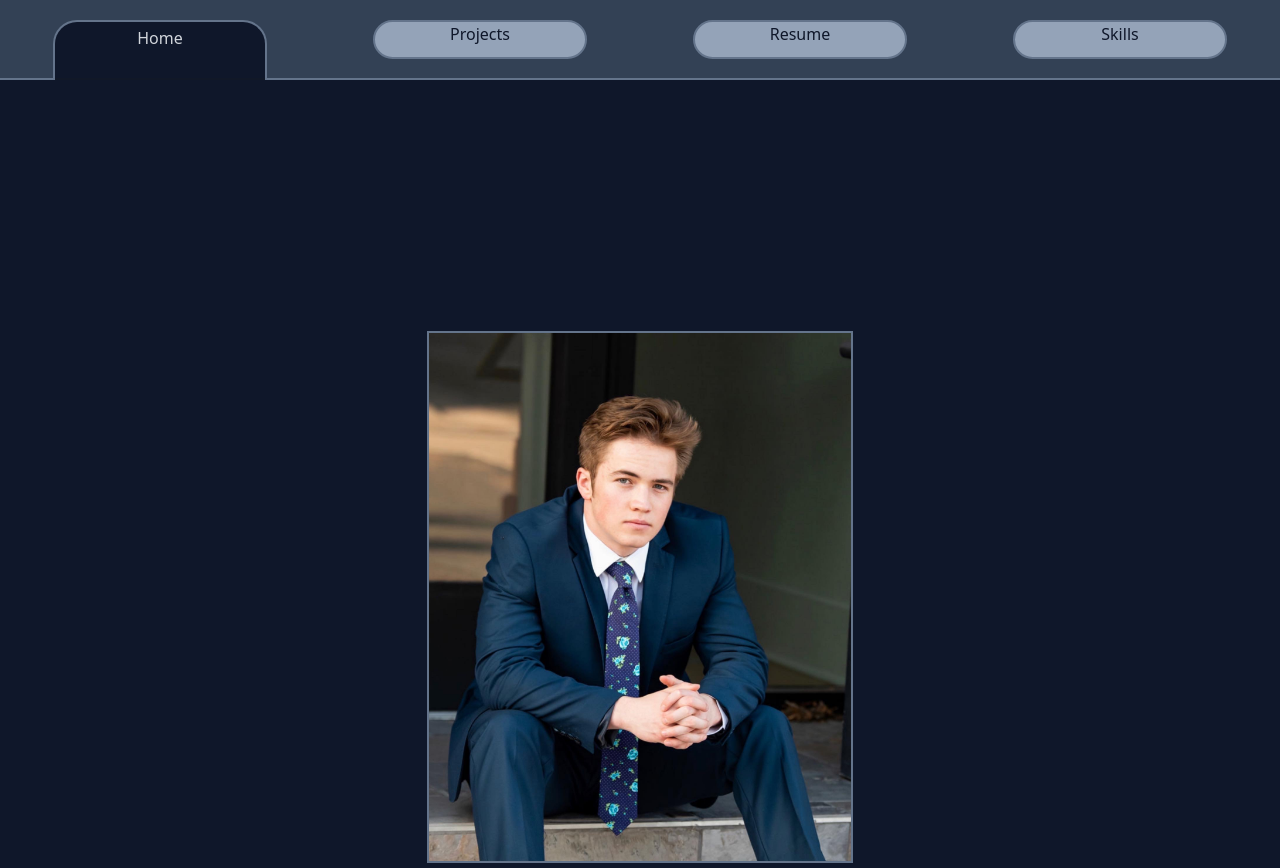
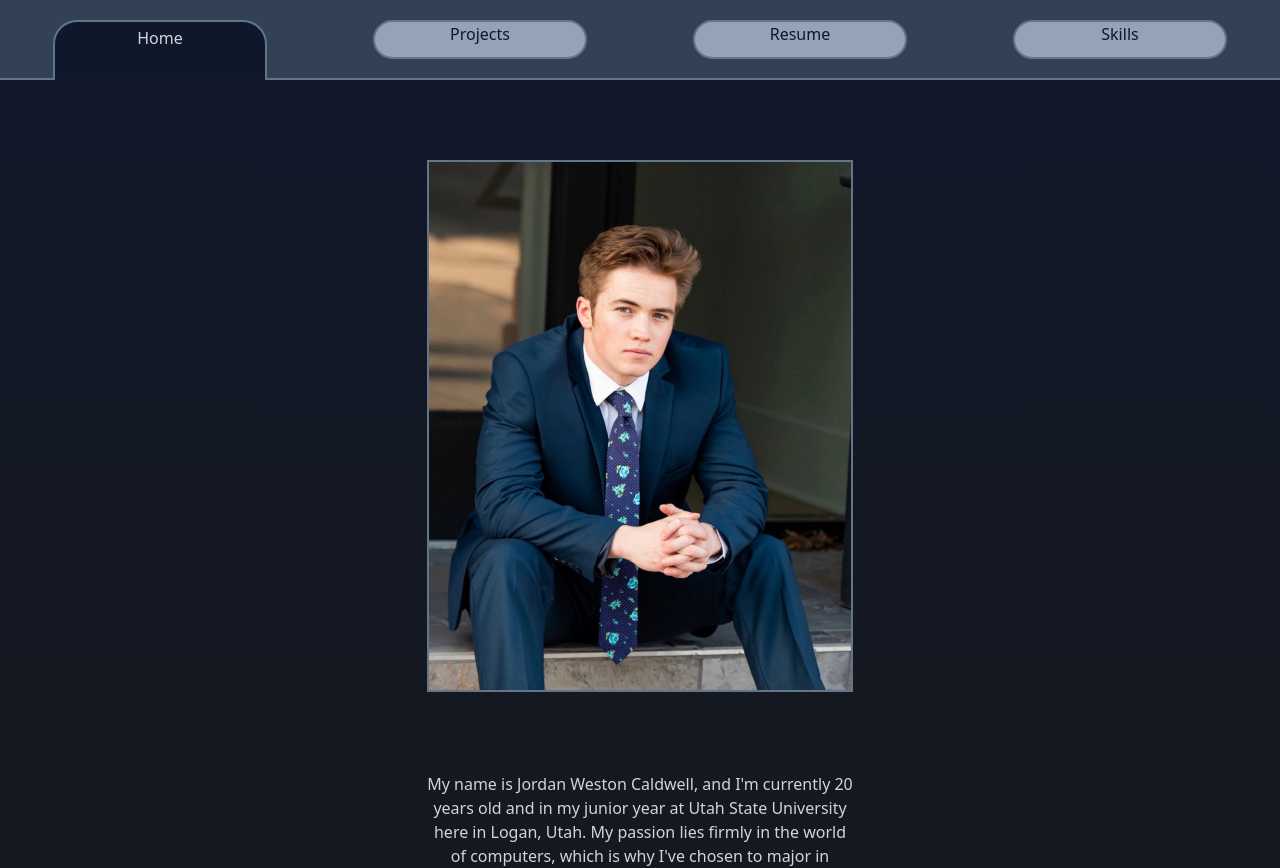
Before and after one commit to DANsVAN/realy_the_last_tryportful, a Next.js app: page / in a window 1280 px wide. Shown: the top 868 px of the page. Built offline with nearby package versions, Linux system fonts and the light colour scheme.

Commit message:
worked on nav bar3

```diff
--- a/app/Projects/page.jsx
+++ b/app/Projects/page.jsx
@@ -3,7 +3,7 @@ import cardGame from "../images/Screenshot 2024-02-02 174501.png";
 import maths from "../images/Screenshot 2024-02-02 190925.png";
 export default function page1() {
   return (
-    <div className=" grid h-screen items-center justify-items-center grid-flow-row grid-cols-3 place-content-center justify-center my-4 sm:my-6 md:my-12 lg:my-32 xl:my-80 gap-32 mx-24 sm:mx-32 md:mx-48 lg:mx-64 lg:gap-x-64 xl:mx-80 2xl:mx-96">
+    <div className=" grid h-screen items-center justify-items-center grid-flow-row grid-cols-3 place-content-center justify-center my-4 sm:my-6 md:my-12 lg:my-32 xl:my-80 gap-32 mx-24 sm:mx-32 md:mx-48 lg:mx-64 lg:gap-x-64 xl:mx-80 2xl:mx-96 scroll-py-96 ">
       <Projects
         img={cardGame}
         url="https://no-mercy-card-game.vercel.app/"
--- a/app/Resume/page.jsx
+++ b/app/Resume/page.jsx
@@ -3,13 +3,13 @@ import ResumeImg from "../images/JORDAN_CALDWELL_Resume (4)-1.png";
 import Image from "next/image";
 export default function page1() {
   return (
-    <div className="absolute inset-0 mx-auto my-auto bg-transparent lg:w-3/6 lg:h-3/6 sm:w-4/6 sm:h-4/6 w-5/6 h-5/6 text-center py-10">
+    <div className="py-28 inset-0 mx-auto my-auto lg:w-3/6 lg:h-3/6 sm:w-4/6 sm:h-4/6 w-5/6 h-5/6 text-center -z-50 relative">
       <Image
         src={ResumeImg}
         alt="Resume"
         width={2000}
         height={3000}
-        className=""
+        className=" pb-10"
       />
     </div>
   );
--- a/app/Skills/page.jsx
+++ b/app/Skills/page.jsx
@@ -12,7 +12,7 @@ import { motion } from "framer-motion";
 
 export default function page1() {
   return (
-    <div className=" grid h-screen items-center justify-items-center grid-flow-row grid-cols-3 place-content-center justify-center my-4 sm:my-6 md:my-12 lg:my-32 xl:my-80 gap-20 mx-24 sm:mx-32 md:mx-48 lg:mx-64 xl:mx-80 2xl:mx-96">
+    <div className=" grid h-screen items-center justify-items-center grid-flow-row grid-cols-3 place-content-center justify-center my-4 sm:my-6 md:my-12 lg:my-32 xl:my-80 gap-20 mx-24 sm:mx-32 md:mx-48 lg:mx-64 xl:mx-80 2xl:mx-96 ">
       <GrideTile img={jsImg}></GrideTile>
       <GrideTile img={pythonimg}></GrideTile>
       <GrideTile img={Cppimg}></GrideTile>
--- a/app/layout.jsx
+++ b/app/layout.jsx
@@ -8,8 +8,9 @@ export const metadata = {
 export default function RootLayout({ children }) {
   return (
     <html lang="en">
-      <body className="text-gray-300 bg-slate-900 bg-auto bg-no-repeat bg-center border-slate-500 ">
+      <body className="text-gray-300 border-slate-500">
         <NavBar></NavBar>
+
         {children}
       </body>
     </html>
--- a/app/page.jsx
+++ b/app/page.jsx
@@ -4,7 +4,7 @@ import NavBar from "@/components/NavBar";
 import Image from "next/image";
 export default function HomePage() {
   return (
-    <div className="absolute inset-0 mx-auto my-auto bg-transparent lg:w-2/6 lg:h-2/6 sm:w-4/6 sm:h-4/6 w-5/6 h-5/6 md:w-3/6 md:h-3/6 text-center ">
+    <div className="inset-0 mx-auto my-auto bg-transparent lg:w-2/6 lg:h-2/6 sm:w-4/6 sm:h-4/6 w-5/6 h-5/6 md:w-3/6 md:h-3/6 text-center -z-50 relative py-24">
       <div>
         {/* <h1 className="py-5">Jordan Weston Caldwell</h1> */}
         <Image
--- a/components/NavBar.jsx
+++ b/components/NavBar.jsx
@@ -8,16 +8,17 @@ export default function NavBar() {
     "flex bg-blue-900 h-1/2 rounded-3xl border-2 justify-center px-10 md:px-15 lg:px-20 xl:w-2/12 w-1/12 border-slate-500 bg-slate-400 hover:bg-slate-900 hover:text-slate-400 text-slate-900"
   );
   const [ActivebuttonCss, setActiveButtonCss] = useState(
-    "flex justify-center bg-gray-900 w-1/12 self-end h-3/4 pt-1 rounded-t-3xl border-x-2 border-t-2 tabLink relative px-10 md:px-15 lg:px-20 xl:w-2/12 border-slate-500 bg-slate-900"
+    "flex justify-center  w-1/12 self-end h-3/4 pt-1 rounded-t-3xl border-x-2 border-t-2 tabLink relative px-10 md:px-15 lg:px-20 xl:w-2/12 border-slate-500 fixed z-10 bg-slate-900"
   );
   return (
-    <div className="bg-slate-700 border-slate-500 sticky w-2/16top-0 w-full place-content-around flex items-center justify-items-center justify-around h-20 border-b-2">
+    <div className="bg-slate-700 border-slate-500 w-2/16top-0 w-full place-content-around flex items-center justify-items-center justify-around top h-20 border-b-2 fixed top-0 z-10">
       <NavBarButtons
         ButtonName={"Home"}
         buttonCss={buttonCss}
         activePage={ActivePageState}
         setActivePageState={setActivePageState}
         ActivebuttonCss={ActivebuttonCss}
+        className=""
       ></NavBarButtons>
       <NavBarButtons
         ButtonName={"Projects"}
--- a/components/NavBarButtons.jsx
+++ b/components/NavBarButtons.jsx
@@ -23,13 +23,10 @@ export default function NavBarButtons({
 
   if (pathName == "/" + ButtonName) {
     css = ActivebuttonCss;
-    console.log(ButtonName, "1");
   } else if (pathName + ButtonName == "/" + "Home") {
     css = ActivebuttonCss;
-    console.log(ButtonName, "2");
   } else {
     css = buttonCss;
-    console.log(ButtonName, "3");
   }
 
   return (
--- a/components/Projects_Tile.jsx
+++ b/components/Projects_Tile.jsx
@@ -10,7 +10,7 @@ export default function Projects({ img, url }) {
     );
   } else {
     return (
-      <div className="rounded-lg  h-24 w-24 sm:h-36 sm:w-36 md:h-36 md:w-36 lg:w-48 lg:h-48 xl:h-64 xl:w-64 2xl:h-80 2xl:w-80 justify-self-auto ">
+      <div className="rounded-lg h-24 w-24 sm:h-36 sm:w-36 md:h-36 md:w-36 lg:w-48 lg:h-48 xl:h-64 xl:w-64 2xl:h-80 2xl:w-80 justify-self-auto z-auto">
         <Link
           // className="h-24 w-24 sm:h-36 sm:w-36 md:h-44 md:w-44 lg:w-48 lg:h-48 xl:h-64 xl:w-64 2xl:h-80 2xl:w-80 justify-self-auto "
           href={url}
@@ -20,7 +20,7 @@ export default function Projects({ img, url }) {
             alt="icon"
             width={1536}
             height={1536}
-            className="object-fit-cover rounded-lg border-slate-500 border"
+            className="object-fit-cover rounded-lg border border-slate-500"
           />
         </Link>
       </div>
--- a/styles/globals.css
+++ b/styles/globals.css
@@ -3,12 +3,12 @@
 @tailwind utilities;
 
 :root {
-  --foreground-rgb: 0, 0, 0;
-  --background-start-rgb: 214, 219, 220;
-  --background-end-rgb: 255, 255, 255;
+  --foreground-rgb: 255, 255, 255;
+  --background-start-rgb: 15, 23, 42;
+  --background-end-rgb: 25, 25, 25;
 }
 
-@media (prefers-color-scheme: dark) {
+/* @media (prefers-color-scheme: dark) {
   :root {
     --foreground-rgb: 255, 255, 255;
     --background-start-rgb: 0, 0, 0;
@@ -21,7 +21,7 @@
     --background-start-rgb: 0, 0, 0;
     --background-end-rgb: 0, 0, 0;
   }
-}
+} */
 
 body {
   color: rgb(var(--foreground-rgb));
```
